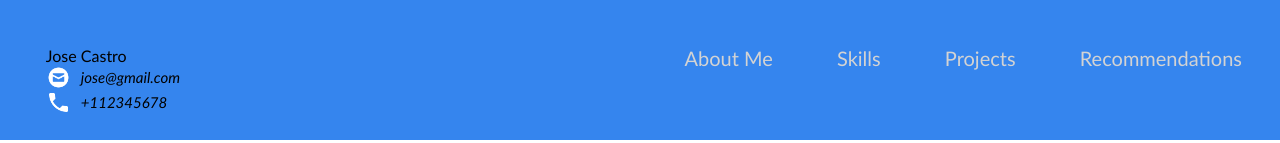
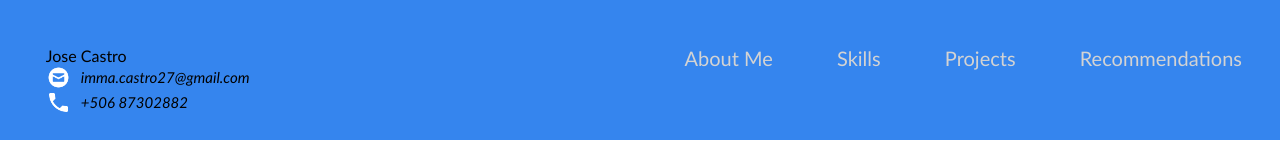
Before and after one commit to immacastro27/JoseCastro-portfolio, a plain HTML site: page index.html in a window 1280 px wide. Shown: the top 143 px of the page. Drawn offline with Linux system fonts and the light colour scheme.

Commit message:
Update index.html
Updating email and contact info

```diff
--- a/index.html
+++ b/index.html
@@ -13,12 +13,12 @@
           Jose Castro
           <div class="contact_info">
             <img src="html_finalprojimages/envelope.png" alt="https://icons8.com/icon/124377/circled-envelope"/>
-          jose@gmail.com
+          imma.castro27@gmail.com
         </div>
         <div style="clear:both;"></div>
         <div class="contact_info">
           <img src="html_finalprojimages/phone.png" alt="https://icons8.com/icon/124377/circled-envelope"/>
-          +112345678
+          +506 87302882
 
         </div>
         </div>
```
